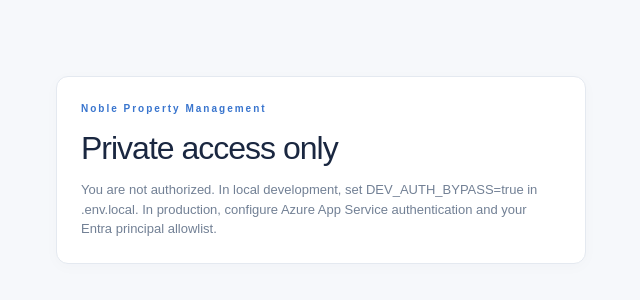
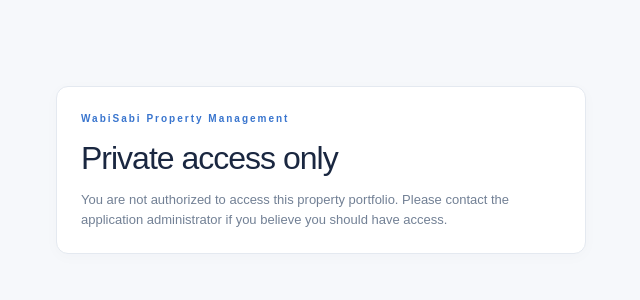
Before and after one commit to nnoble3945/wabisabi-property-management, a Next.js app: page /unauthorized in a window 1280 px wide. Shown: the part 230-530 px from the top of the page, without its empty margins (319-959 px from the left). Built offline with nearby package versions, Linux system fonts and the light colour scheme.

Commit message:
fix: update restricted-access screen branding and copy

```diff
--- a/src/app/unauthorized/page.tsx
+++ b/src/app/unauthorized/page.tsx
@@ -2,9 +2,9 @@ export default function Unauthorized() {
   return (
     <main className="center-panel">
       <div className="panel">
-        <div className="eyebrow">Noble Property Management</div>
+        <div className="eyebrow">WabiSabi Property Management</div>
         <h1>Private access only</h1>
-        <p>You are not authorized. In local development, set DEV_AUTH_BYPASS=true in .env.local. In production, configure Azure App Service authentication and your Entra principal allowlist.</p>
+        <p>You are not authorized to access this property portfolio. Please contact the application administrator if you believe you should have access.</p>
       </div>
     </main>
   );
```
